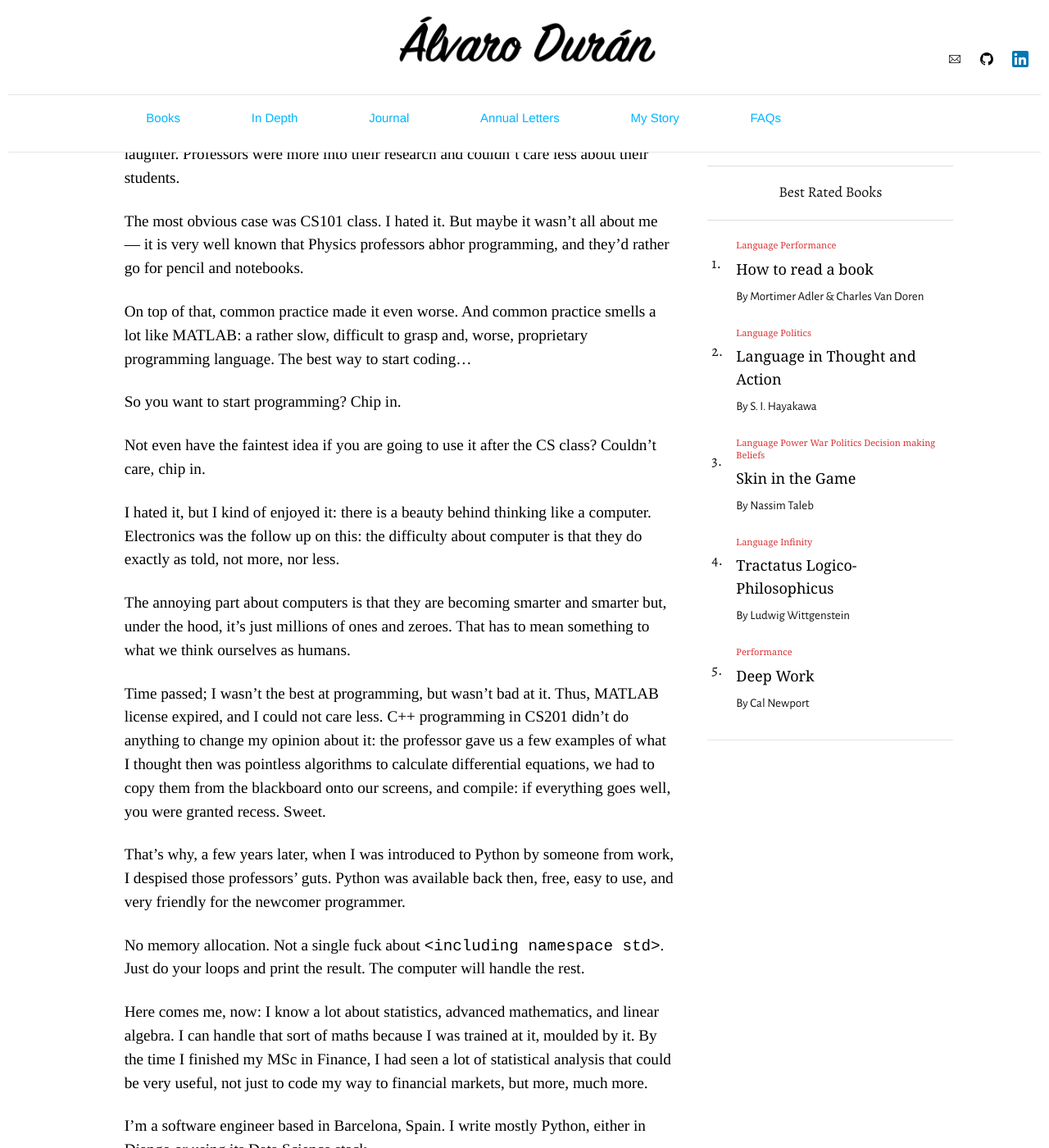
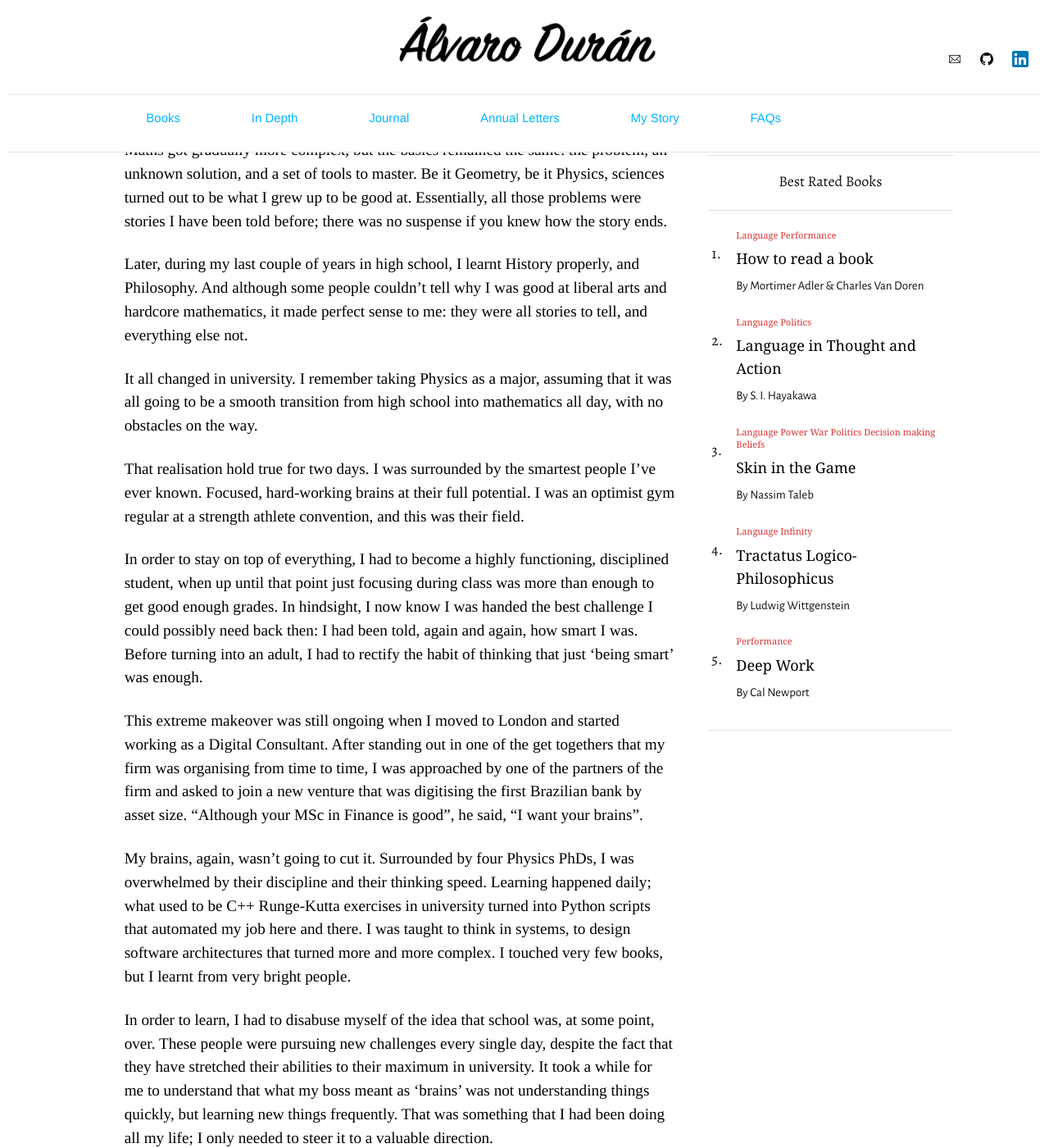
Before and after one commit to ohduran/ohduran.github.io, a Jekyll site: the page built from _collections/_articles/2017-05-21-pilot.md, in a window 1280 px wide and 1400 px high, scrolled down 955 px. Shown: the whole window at 82% size. Built offline with Jekyll 4.4.1, drawn with Linux system fonts in a browser that asks for light colours; some web fonts are replaced; some of the changed text lies outside the part shown.

Commit message:
Rewritten pilot, and added captions on images

```diff
--- a/_collections/_articles/2017-05-21-pilot.md
+++ b/_collections/_articles/2017-05-21-pilot.md
@@ -4,53 +4,34 @@ title:  "My Story"
 date:   2017-05-21 15:00:00 +0100
 categories: articles
 permalink: /mystory
-image: assets/images/logo.png
+image: assets/images/IMG_5653.JPG
+image_caption: My brother and I on Pimrose Hill
 ---
-At some point, Physicist became curious about the real world. And that changed everything:
 
-1. Brian May formed Queen in 1970
+When I was a kid, learning things was part of the deal. At home, you didn’t get to watch too much TV anyway; there were some books on the shelf, and you were given more books on Christmas to read. So you read stories, or you got stories told to you.
 
-2. Tim Berners Lee invented the World Wide Web in 1989
+My dad was the story-teller. He used to gather my brother and I to depict the adventures of Alexander the Great, or Napoleon, or the Little Red Riding Hood’s Real Story, the one when she wasn’t that good, and the Wolf wasn’t neither Big nor Bad.
 
-3. Kip Thorne helped producing the movie ‘Interstellar’ in 2014
+My childhood is a long, vivid story about Viriathus, Vercingetorix and Hannibal. I had read “Once Upon a Time… Man” comics a million times, in order to catch up with the stories that my dad was narrating. I read Asterix, I read Tintin. At some point, my dad stopped telling stories, but the habit remained; like a nuclear reactor, my mind acquired critical mass, and it was self-sustaining.
 
+School was much different. There were no stories to tell, only things to memorise. By then, anything that wasn’t a story was, for me, utterly boring. That’s probably the reason I liked numbers; they were the only thing resembling a story when I was eight: here’s the problem, go find the path to the solution. In a way, each challenge was just figuring out what the change was going to add up to when I was on the supermarket with my parents, or on my own. You had to be fast, though; the checkout lady had the advantage of the register machine.
 
-There are physicist everywhere. The world has changed, we don’t send astronauts anywhere, and everything seems pretty much discovered, aside from tiny slices of the first second after the Big Bang, and new and weird small sub-atomic particles that will eventually turn nuclear physicists into I-know-every-flower gardeners.
+Maths got gradually more complex, but the basics remained the same: the problem, an unknown solution, and a set of tools to master. Be it Geometry, be it Physics, sciences turned out to be what I grew up to be good at. Essentially, all those problems were stories I have been told before; there was no suspense if you knew how the story ends.
 
-We ran out of questions to be answered with our bare hands. How about more mundane questions like: “Where is the stock market going to be tomorrow?”
+Later, during my last couple of years in high school, I learnt History properly, and Philosophy. And although some people couldn’t tell why I was good at liberal arts and hardcore mathematics, it made perfect sense to me: they were all stories to tell, and everything else not.
 
-So yes, I used to be engaged in Physics because it is absolutely great: it is pure and deep knowledge, rooted on Nature and experimenting.
+It all changed in university. I remember taking Physics as a major, assuming that it was all going to be a smooth transition from high school into mathematics all day, with no obstacles on the way.
 
-> All science is either physics or stamp collecting
->
-> -- __Ernst Rutherford__
+That realisation hold true for two days. I was surrounded by the smartest people I’ve ever known. Focused, hard-working brains at their full potential. I was an optimist gym regular at a strength athlete convention, and this was their field.
 
-The bachelor had nothing to do with that. At least, not in my university. It was closer to an outlandish combination of The Big Bang Theory and The Office, minus the laughter. Professors were more into their research and couldn’t care less about their students.
+In order to stay on top of everything, I had to become a highly functioning, disciplined student, when up until that point just focusing during class was more than enough to get good enough grades. In hindsight, I now know I was handed the best challenge I could possibly need back then: I had been told, again and again, how smart I was. Before turning into an adult, I had to rectify the habit of thinking that just ‘being smart’ was enough.
 
-The most obvious case was CS101 class. I hated it. But maybe it wasn’t all about me — it is very well known that Physics professors abhor programming, and they’d rather go for pencil and notebooks.
+This extreme makeover was still ongoing when I moved to London and started working as a Digital Consultant. After standing out in one of the get togethers that my firm was organising from time to time, I was approached by one of the partners of the firm and asked to join a new venture that was digitising the first Brazilian bank by asset size. “Although your MSc in Finance is good”, he said, “I want your brains”.
 
-On top of that, common practice made it even worse. And common practice smells a lot like MATLAB: a rather slow, difficult to grasp and, worse, proprietary programming language. The best way to start coding…
+My brains, again, wasn’t going to cut it. Surrounded by four Physics PhDs, I was overwhelmed by their discipline and their thinking speed. Learning happened daily; what used to be C++ Runge-Kutta exercises in university turned into Python scripts that automated my job here and there. I was taught to think in systems, to design software architectures that turned more and more complex. I touched very few books, but I learnt from very bright people.
 
-So you want to start programming? Chip in.
+In order to learn, I had to disabuse myself of the idea that school was, at some point, over. These people were pursuing new challenges every single day, despite the fact that they have stretched their abilities to their maximum in university. It took a while for me to understand that what my boss meant as ‘brains’ was not understanding things quickly, but learning new things frequently. That was something that I had been doing all my life; I only needed to steer it to a valuable direction.
 
-Not even have the faintest idea if you are going to use it after the CS class? Couldn’t care, chip in.
+Learning is not about a whiteboard, and someone to teach you things. [The best teachers are on the Internet; the best content is on the Internet; the best tools are on the Internet](https://twitter.com/AndrewYNg/status/890261553416552448).
 
-I hated it, but I kind of enjoyed it: there is a beauty behind thinking like a computer. Electronics was the follow up on this: the difficulty about computer is that they do exactly as told, not more, nor less.
-
-The annoying part about computers is that they are becoming smarter and smarter but, under the hood, it’s just millions of ones and zeroes. That has to mean something to what we think ourselves as humans.
-
-Time passed; I wasn’t the best at programming, but wasn’t bad at it. Thus, MATLAB license expired, and I could not care less. C++ programming in CS201 didn’t do anything to change my opinion about it: the professor gave us a few examples of what I thought then was pointless algorithms to calculate differential equations, we had to copy them from the blackboard onto our screens, and compile: if everything goes well, you were granted recess. Sweet.
-
-That’s why, a few years later, when I was introduced to Python by someone from work, I despised those professors’ guts. Python was available back then, free, easy to use, and very friendly for the newcomer programmer.
-
-No memory allocation. Not a single fuck about `<including namespace std>`. Just do your loops and print the result. The computer will handle the rest.
-
-Here comes me, now: I know a lot about statistics, advanced mathematics, and linear algebra. I can handle that sort of maths because I was trained at it, moulded by it. By the time I finished my MSc in Finance, I had seen a lot of statistical analysis that could be very useful, not just to code my way to financial markets, but more, much more.
-
-I'm a software engineer based in Barcelona, Spain. I write mostly Python, either in Django or using its Data Science stack.
-
-I work for a [startup](https://a9.ga/) that's working on automating invoicing for financial advisors. In the evening, I mentor Data Science students at [Thinkful](https://thinkful.com/).
-
-I spent 3 years in London working as a Digital Consultant at [Capco](https://capco.com/) and as a Data Scientist at [Octopus Labs](https://octopuslabs.com/).
-
-My background is in theoretical Physics. I also hold a master's degree in International Finance. You can find a more structure version of my resume [here](/resume).
+When I was about to enter university, everyone was puzzled about my majoring in Physics. “Aren’t you going to be a doctor, like your parents?”, they said. But I’ve seen what they do, I’ve seen what they’re striving for: lifelong learning. In that sense, I truly hope that I’m on my way to be like them.
--- a/_includes/article/sections/04-footer.html
+++ b/_includes/article/sections/04-footer.html
@@ -1,7 +1,7 @@
 {% assign words = include.post.content | number_of_words %}
 <footer class="ArticleFooter__footer___3-wlJ">
 
-    <ul class="Tags__tags___1WDCj"><span class="Tags__heading___3sE5b">This article took {{ words | divided_by:180 }} mins to read:</span>
+    <ul class="Tags__tags___1WDCj"><span class="Tags__heading___3sE5b">This article took {{ words | divided_by:180 }} mins to read</span>
         {% for tag in include.post.tags %}
         <li class="Tags__item___3xh9I"><a class="Link__link___3dWao  " href="#">{{ tag | capitalize }}</a></li>
         {% endfor %}
--- /dev/null
+++ b/_includes/newyorker/image-caption.html
@@ -0,0 +1,5 @@
+{% if include.post.image_caption %}
+<figcaption class="ImageCaption__captionWrapper___2h5XI  ImageCaption__default___3TPB5">
+  <small class="ImageCaption__credit___rg3mC ">{{ include.post.image_caption }}</small>
+</figcaption>
+{% endif %}
--- a/_layouts/post.html
+++ b/_layouts/post.html
@@ -16,6 +16,7 @@ layout: default
                                         <div class="placeholder-content">
                                             <div class="Image__image___1PhYl Figure__image___1hDvt ArticleLedeImage__image___17_0r" role="button" tabindex="0">
                                               {% include newyorker/image.html post=page %}
+                                              {% include newyorker/image-caption.html post=page %}
                                             </div>
                                         </div>
                                     </div>
```
